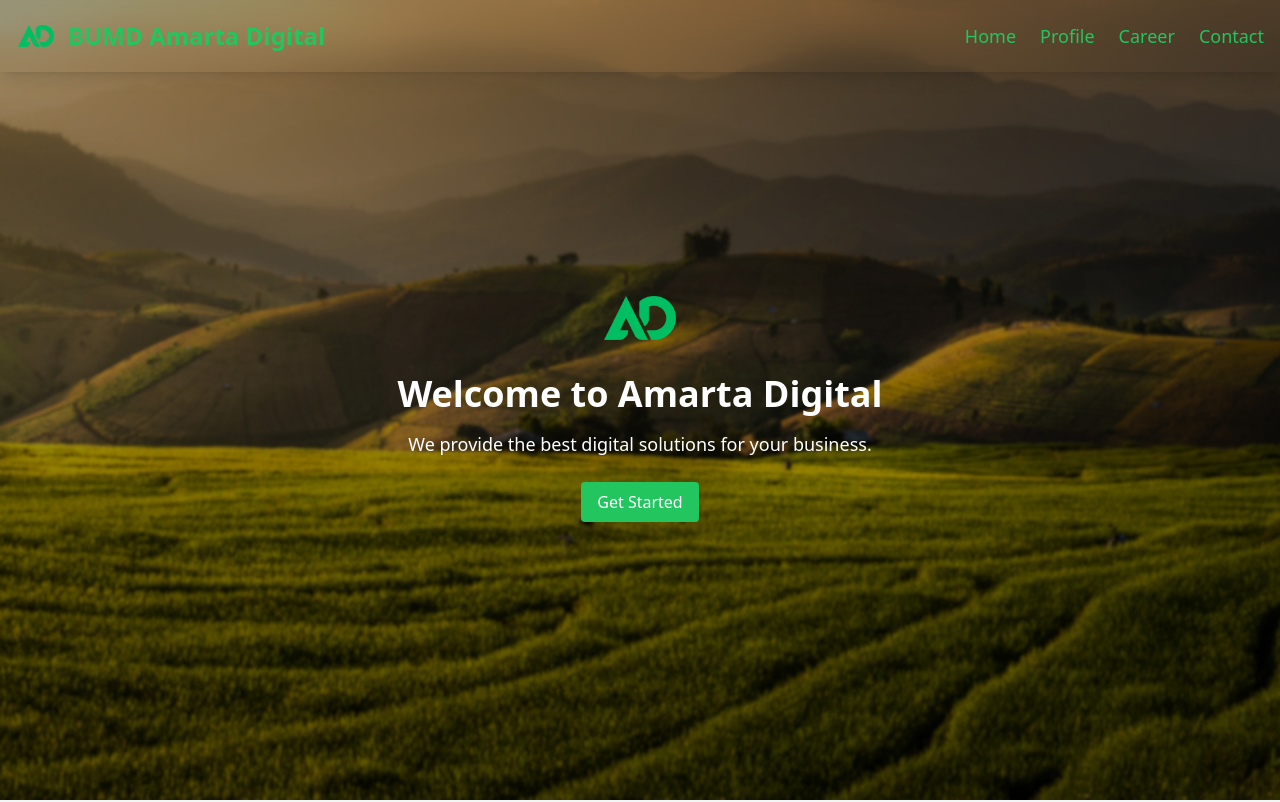
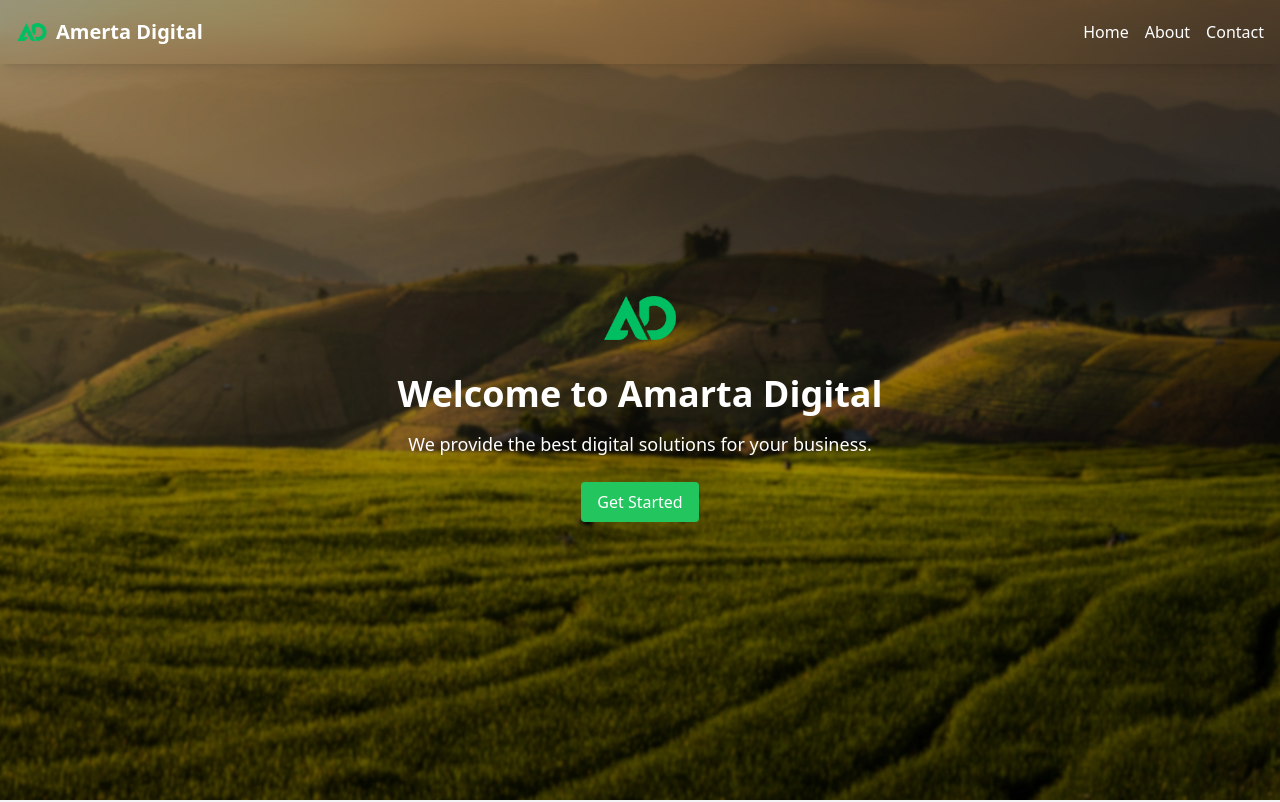
Before and after one commit to naenmad/amerta-digital, a React (Vite) app: page / in a window 1280 px wide. Shown: the top 802 px of the page. Built offline with nearby package versions, Linux system fonts and the light colour scheme.

Commit message:
First Commit

```diff
--- a/package.json
+++ b/package.json
@@ -10,8 +10,10 @@
     "preview": "vite preview"
   },
   "dependencies": {
+    "@heroicons/react": "^2.2.0",
     "react": "^18.3.1",
-    "react-dom": "^18.3.1"
+    "react-dom": "^18.3.1",
+    "react-icons": "^5.4.0"
   },
   "devDependencies": {
     "@eslint/js": "^9.17.0",
--- a/src/components/navbar.tsx
+++ b/src/components/navbar.tsx
@@ -1,13 +1,51 @@
-import DesktopNavbar from './desktop/desktopNavbar.tsx';
-import MobileNavbar from './mobile/mobileNavbar.tsx';
+import React, { useState } from 'react';
+import { FaBars, FaTimes } from 'react-icons/fa';
+import Logo from '../assets/logo.png';
 
 const Navbar = () => {
+  const [isOpen, setIsOpen] = useState(false);
+
+  const toggleMenu = () => {
+    setIsOpen(!isOpen);
+  };
+
   return (
     <nav className="fixed top-0 left-0 w-full bg-transparent p-4 shadow-lg backdrop-filter backdrop-blur-lg z-50 transition-all duration-300">
       <div className="container mx-auto flex justify-between items-center">
-        <DesktopNavbar />
-        <MobileNavbar />
+        <div className="flex items-center">
+          <img src={Logo} alt="Logo" className="h-8 w-8 mr-2" />
+          <span className="text-xl font-bold text-white">Amerta Digital</span>
+        </div>
+        <div className="hidden md:flex space-x-4">
+          <a href="#home" className="text-white hover:text-green-500">
+            Home
+          </a>
+          <a href="#about" className="text-white hover:text-green-500">
+            About
+          </a>
+          <a href="#contact" className="text-white hover:text-green-500">
+            Contact
+          </a>
+        </div>
+        <div className="md:hidden flex items-center">
+          <button onClick={toggleMenu} className="text-white focus:outline-none">
+            {isOpen ? <FaTimes size={24} /> : <FaBars size={24} />}
+          </button>
+        </div>
       </div>
+      {isOpen && (
+        <div className="md:hidden flex flex-col items-center mt-4 space-y-4">
+          <a href="#home" className="text-white hover:text-green-500">
+            Home
+          </a>
+          <a href="#about" className="text-white hover:text-green-500">
+            About
+          </a>
+          <a href="#contact" className="text-white hover:text-green-500">
+            Contact
+          </a>
+        </div>
+      )}
     </nav>
   );
 };
```
Also changed, not shown: 1 other file (tests, documents, lock files or other folders).
